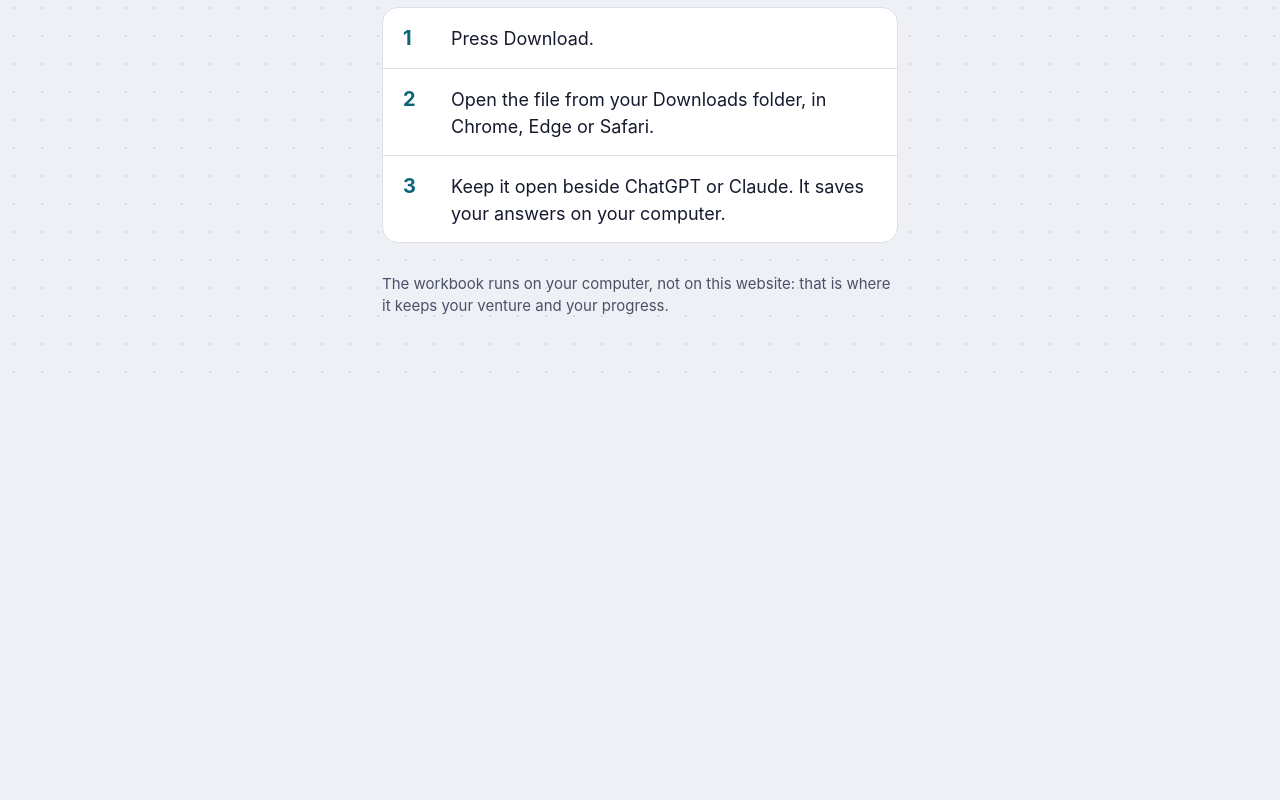
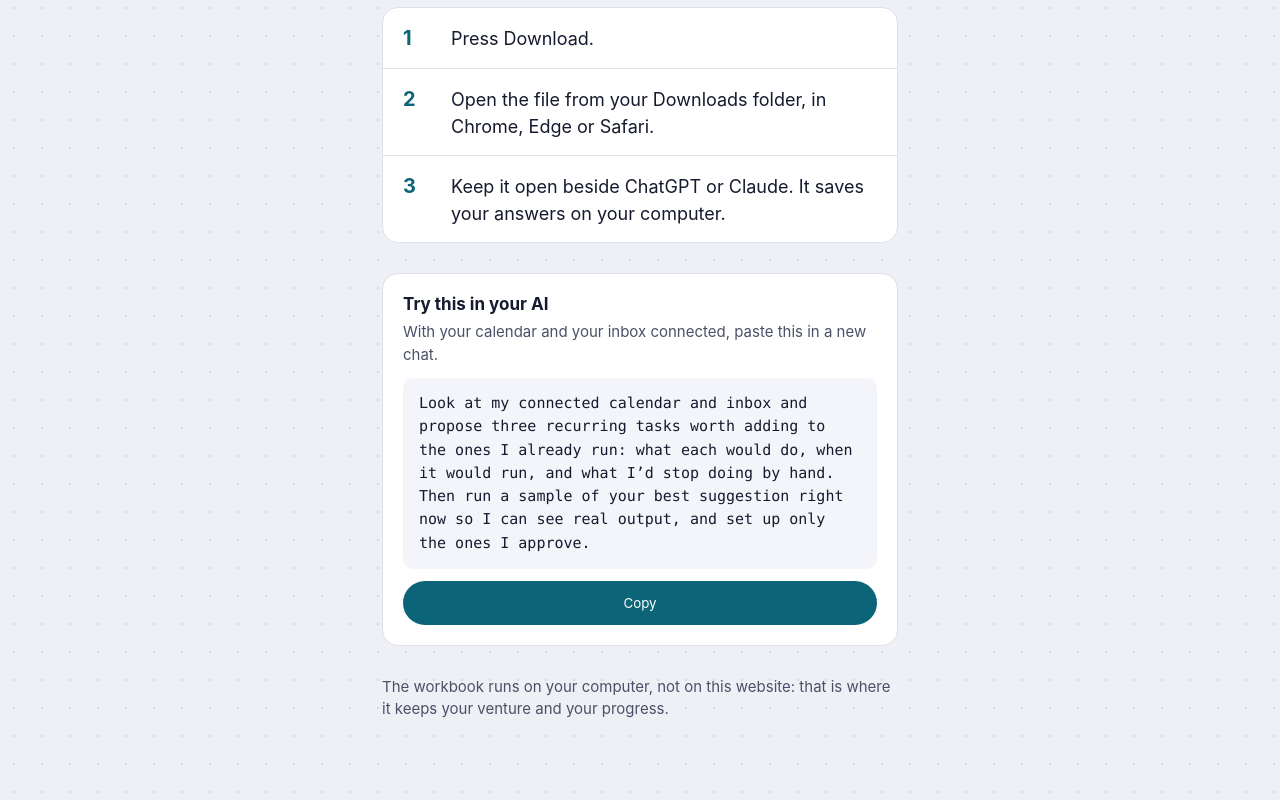
Before and after one commit to anthonyfegh/anthonyfeghaly.com, a plain HTML site: page session-3/index.html in a window 1280 px wide. Shown: the part 426-1226 px from the top of the page. Before the commit the page ends 823 px from the top, so only its background shows below. Drawn offline with Linux system fonts and the light colour scheme.

Commit message:
Session 3: a prompt to copy
Co-Authored-By: Claude Fable 5.1 <noreply@anthropic.com>

```diff
--- a/session-3/index.html
+++ b/session-3/index.html
@@ -21,6 +21,12 @@ ol li{display:grid;grid-template-columns:40px 1fr;gap:8px;align-items:baseline;p
 ol li+li{border-top:1px solid var(--rule)}
 ol b{font-size:20px;font-weight:700;color:var(--c)}
 .fine{font-size:15px;color:var(--ink2)}
+.try{margin:0 0 30px;background:#fff;border:1px solid var(--rule);border-radius:16px;padding:18px 20px 20px}
+.try h2{font-size:17px;margin:0 0 4px}
+.try p{margin:0 0 12px;font-size:15px;color:var(--ink2)}
+.try pre{margin:0;white-space:pre-wrap;overflow-wrap:anywhere;font:15px/1.55 ui-monospace,Menlo,monospace;background:#F4F5FA;border-radius:10px;padding:14px 16px;user-select:all;cursor:text}
+.try button{margin-top:12px;width:100%;padding:14px 18px;border:0;border-radius:999px;background:var(--c);color:#fff;font:700 17px/1 inherit;font-family:inherit;cursor:pointer}
+.try button:active{transform:translateY(1px)}
 </style></head><body><main>
 <a class="back" href="/">&larr; All workbooks</a>
 <p class="kicker">AI for Founders · Session 3</p>
@@ -33,5 +39,19 @@ ol b{font-size:20px;font-weight:700;color:var(--c)}
 <li><b>2</b><span>Open the file from your Downloads folder, in Chrome, Edge or Safari.</span></li>
 <li><b>3</b><span>Keep it open beside ChatGPT or Claude. It saves your answers on your computer.</span></li>
 </ol>
+<section class="try">
+<h2>Try this in your AI</h2>
+<p>With your calendar and your inbox connected, paste this in a new chat.</p>
+<pre id="p1">Look at my connected calendar and inbox and propose three recurring tasks worth adding to the ones I already run: what each would do, when it would run, and what I’d stop doing by hand. Then run a sample of your best suggestion right now so I can see real output, and set up only the ones I approve.</pre>
+<button type="button" id="copy1">Copy</button>
+</section>
 <p class="fine">The workbook runs on your computer, not on this website: that is where it keeps your venture and your progress.</p>
-</main></body></html>
+</main><script>
+document.getElementById('copy1').addEventListener('click', function () {
+  var t = document.getElementById('p1').textContent, b = this;
+  function done(ok) { b.textContent = ok ? 'Copied' : 'Select the text and copy it'; setTimeout(function () { b.textContent = 'Copy'; }, 1800); }
+  if (navigator.clipboard) navigator.clipboard.writeText(t).then(function () { done(true); }, function () { done(false); });
+  else done(false);
+});
+</script>
+</body></html>
```
